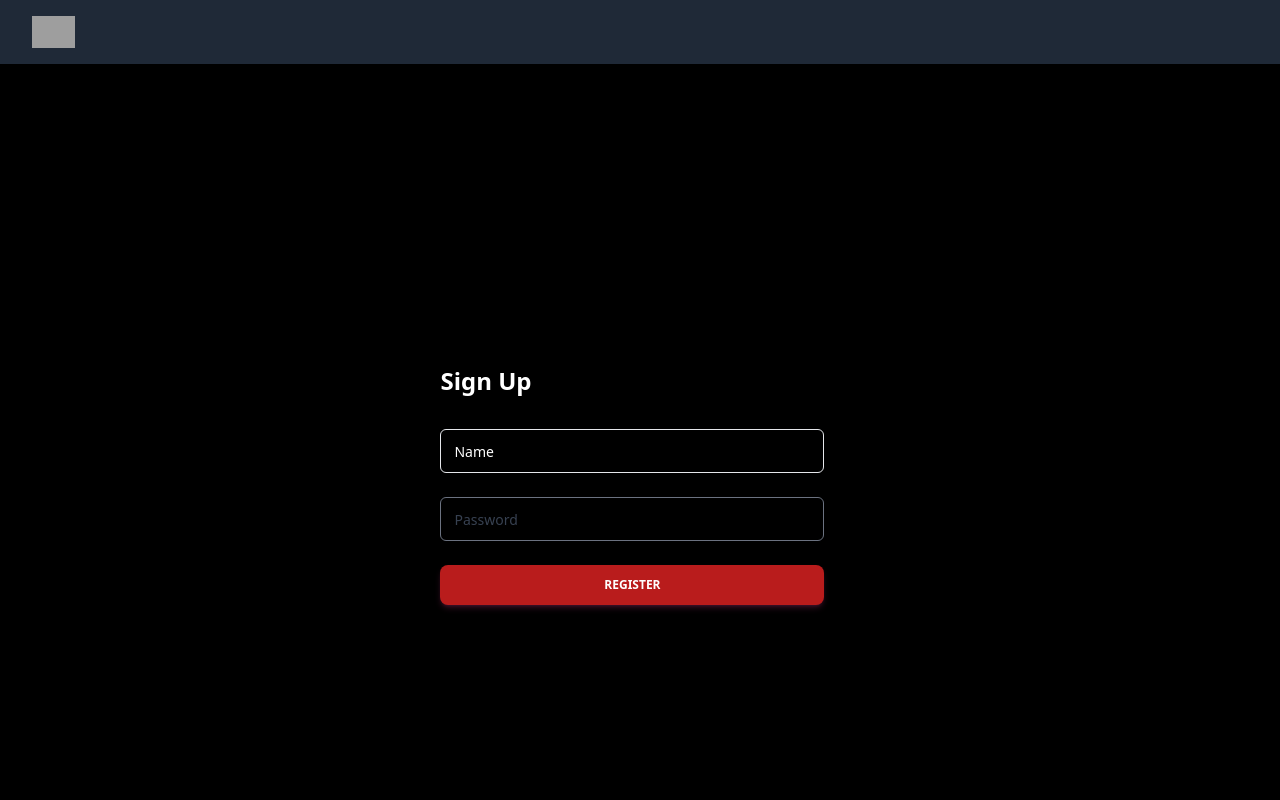
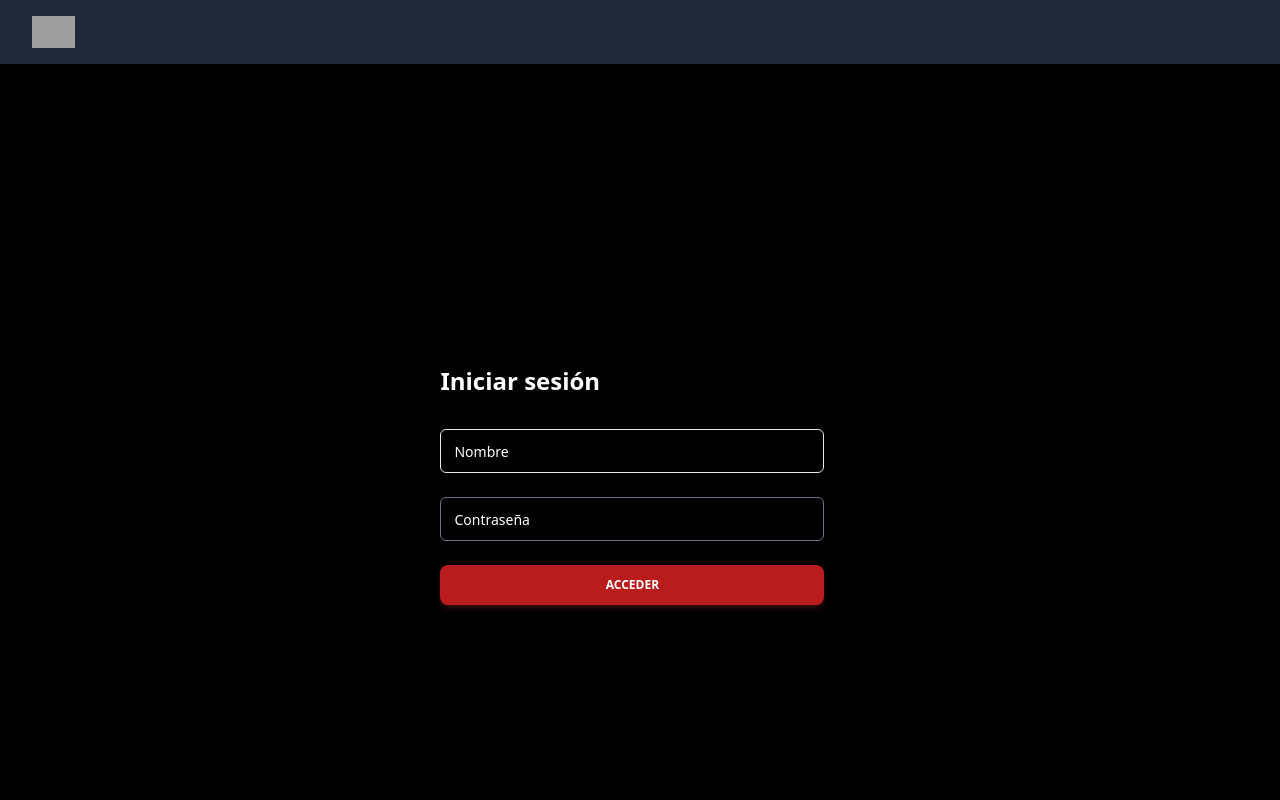
Before and after one commit to Sergi145/films_app, an Angular app: page / in a window 1280 px wide. Shown: the top 800 px of the page. Built offline with nearby package versions, Linux system fonts and the light colour scheme; grey boxes are pictures that could not be loaded.

Commit message:
ADD guards part 2

```diff
--- a/src/app/app-routing.module.ts
+++ b/src/app/app-routing.module.ts
@@ -1,7 +1,8 @@
 import { NgModule } from '@angular/core';
 import { RouterModule, Routes } from '@angular/router';
-import {canActivateGuard, canMatchGuard} from "./auth/auth.guard";
 import {LoginPageComponent} from "./pages/login-page/login-page.component";
+import {canMatchGuard} from "./auth/auth.guard";
+
 
 
 // TODO: LazyLoad.
@@ -13,7 +14,7 @@ const routes: Routes = [
   {
     path: 'home',
     loadChildren: () => import('./pages/home-page/home-page.module').then(m => m.HomePageModule),
-    canMatch: [canMatchGuard] //Anclamos la función del canMatch
+
   },
   {
     path: '**',
--- a/src/app/component/film-list/film-list.component.ts
+++ b/src/app/component/film-list/film-list.component.ts
@@ -12,14 +12,14 @@ export class FilmListComponent {
   @Input() TrendingResult: Film[] = [];
   public genres: Genre[] = [];
   public genresFilm: GenderFilm[] = [];
-  public genderId:any;
+  public genderId:number | null = null;
   @Output() genderSelected = new EventEmitter<number>();
 
-  recibeData($event: any) {
+  recibeData($event: Film[]) {
     this.TrendingResult = $event;
   }
 
-  recibeGender($event: any) {
+  recibeGender($event: number) {
     this.genderId = $event;
     console.log('generoids  '+this.genderId);
     this.genderSelected.emit(this.genderId);
--- a/src/app/component/select-filter/select-filter.component.ts
+++ b/src/app/component/select-filter/select-filter.component.ts
@@ -13,7 +13,7 @@ export class SelectFilterComponent {
   @Input() genres: Genre[] = [];
   @Input() genresFilm: GenderFilm[] = [];
   @Output() sendmov = new EventEmitter<Film[]>();
-  @Output() sendGenre = new EventEmitter<any>;
+  @Output() sendGenre = new EventEmitter<any>();
 
   constructor(private movieService: MovieApiServiceService) {}
 
--- a/src/app/pages/detail-movie-page/detail-movie-page.component.ts
+++ b/src/app/pages/detail-movie-page/detail-movie-page.component.ts
@@ -3,6 +3,8 @@ import { MovieApiServiceService } from '../../service/movie-api-service.service'
 import { Location } from '@angular/common';
 import { ActivatedRoute, Router } from '@angular/router';
 import {SpinerServiceService} from "../../service/spiner-service.service";
+import {Film} from "../../interfaces/film.interface";
+
 
 @Component({
   selector: 'app-detail-movie-page',
@@ -12,7 +14,7 @@ import {SpinerServiceService} from "../../service/spiner-service.service";
 export class DetailMoviePageComponent implements OnInit {
   private readonly serviceSniper = inject(SpinerServiceService);
   private readonly service = inject(MovieApiServiceService);
-  movieDetail: any;
+  movieDetail:any;
 
   constructor(private router: ActivatedRoute, private location: Location) {}
 
--- a/src/app/pages/home-page/home-page.component.ts
+++ b/src/app/pages/home-page/home-page.component.ts
@@ -17,7 +17,7 @@ export class HomePageComponent implements OnInit {
 
   currentPage: number = 1;
   totalPages: number = 0;
-  selectedGenreId: any;
+  selectedGenreId!: number;
 
   ngOnInit() {
     this.bannerFilm();
@@ -34,8 +34,6 @@ export class HomePageComponent implements OnInit {
   trendingData(page: number, genreId:number) {
     this.serviceSniper.show();
     const genreFilter= genreId || 28;
-    //TODO
-    //conseguir el valor del combo
     this.service.getAllMoviesByGenres(genreFilter,page).subscribe((res) => {
       this.trendingMovieResult = res.results;
       this.totalPages = res.total_pages;
--- a/src/app/pages/home-page/home-routing.module.ts
+++ b/src/app/pages/home-page/home-routing.module.ts
@@ -2,7 +2,8 @@ import { NgModule } from '@angular/core';
 import { RouterModule, Routes } from '@angular/router';
 import { HomePageComponent } from './home-page.component';
 import {DetailMoviePageComponent} from "../detail-movie-page/detail-movie-page.component";
-import {canActivateGuard, canMatchGuard} from "../../auth/auth.guard";
+import {canMatchGuard} from "../../auth/auth.guard";
+
 
 
 const routes: Routes = [
--- a/src/app/pages/login-page/login-page.component.css
+++ b/src/app/pages/login-page/login-page.component.css
@@ -0,0 +1,3 @@
+input:focus {
+  box-shadow: none;
+}
--- a/src/app/pages/login-page/login-page.component.html
+++ b/src/app/pages/login-page/login-page.component.html
@@ -6,46 +6,46 @@
     <h4
       class="block font-sans text-2xl font-semibold leading-snug tracking-normal text-white antialiased"
     >
-      Sign Up
+      Iniciar sesión
     </h4>
 
     <form [formGroup]= "myForm" (ngSubmit)="onSave()" class="mt-8 mb-2 w-80 max-w-screen-lg sm:w-96">
       <div class="mb-4 flex flex-col gap-6">
         <div class="relative h-11 w-full min-w-[200px]">
           <input
-            class="h-full w-full rounded-md border placeholder-shown:border bg-transparent px-3 py-3 font-sans text-sm font-normal outline outline-0 transition-all peer border-blue-gray-200 text-white placeholder-shown:border-blue-gray-200 placeholder-shown:border-t-blue-gray-200 focus:border-2 focus:border-pink-500 focus:border-t-transparent focus:outline-0 disabled:bg-blue-gray-50 disabled:border-0"
+            class="h-full w-full rounded-md border placeholder-shown:border bg-transparent px-3 py-3 font-sans text-sm font-normal outline outline-0 transition-all peer border-blue-gray-200 text-white placeholder-shown:border-blue-gray-200 placeholder-shown:border-t-blue-gray-200 focus:border-2 focus:border-red-700 focus:border-t-transparent focus:outline-0 disabled:bg-blue-gray-50 disabled:border-0"
             placeHolder=" "
             formControlName="name"
           />
           <label
-            class="before:content[' '] after:content[' '] pointer-events-none absolute left-0 -top-1.5 flex h-full w-full select-none text-[11px] font-normal leading-tight text-white transition-all before:pointer-events-none before:mt-[6.5px] before:mr-1 before:box-border before:block before:h-1.5 before:w-2.5 before:rounded-tl-md before:border-t before:border-l before:border-blue-gray-200 before:transition-all after:pointer-events-none after:mt-[6.5px] after:ml-1 after:box-border after:block after:h-1.5 after:w-2.5 after:flex-grow after:rounded-tr-md after:border-t after:border-r after:border-blue-gray-200 after:transition-all peer-placeholder-shown:text-sm peer-placeholder-shown:leading-[4.1] peer-placeholder-shown:text-blue-gray-500 peer-placeholder-shown:before:border-transparent peer-placeholder-shown:after:border-transparent peer-focus:text-[11px] peer-focus:leading-tight peer-focus:text-pink-500 peer-focus:before:border-t-2 peer-focus:before:border-l-2 peer-focus:before:!border-pink-500 peer-focus:after:border-t-2 peer-focus:after:border-r-2 peer-focus:after:!border-pink-500 peer-disabled:text-transparent peer-disabled:before:border-transparent peer-disabled:after:border-transparent peer-disabled:peer-placeholder-shown:text-blue-gray-500"
+            class="before:content[' '] after:content[' '] pointer-events-none absolute left-0 -top-1.5 flex h-full w-full select-none text-[11px] font-normal leading-tight text-white transition-all before:pointer-events-none before:mt-[6.5px] before:mr-1 before:box-border before:block before:h-1.5 before:w-2.5 before:rounded-tl-md before:border-t before:border-l before:border-blue-gray-200 before:transition-all after:pointer-events-none after:mt-[6.5px] after:ml-1 after:box-border after:block after:h-1.5 after:w-2.5 after:flex-grow after:rounded-tr-md after:border-t after:border-r after:border-blue-gray-200 after:transition-all peer-placeholder-shown:text-sm peer-placeholder-shown:leading-[4.1] peer-placeholder-shown:text-blue-gray-500 peer-placeholder-shown:before:border-transparent peer-placeholder-shown:after:border-transparent peer-focus:text-[11px] peer-focus:leading-tight peer-focus:text-red-700 peer-focus:before:border-t-2 peer-focus:before:border-l-2 peer-focus:before:!border-red-500 peer-focus:after:border-t-2 peer-focus:after:border-r-2 peer-focus:after:!border-red-700 peer-disabled:text-transparent peer-disabled:before:border-transparent peer-disabled:after:border-transparent peer-disabled:peer-placeholder-shown:text-blue-gray-500"
           >
-            Name
+            Nombre
           </label>
           <p class="text-red-700" *ngIf="isValidField('name')">{{getFieldError('name')}}</p>
         </div>
         <div class="relative h-11 w-full min-w-[200px]">
           <input
             type="password"
-            class="h-full w-full rounded-md border placeholder-shown:border bg-transparent px-3 py-3 font-sans text-sm font-normal outline outline-0 transition-all peer border-blue-gray-200 text-blue-gray-700 placeholder-shown:border-blue-gray-200 placeholder-shown:border-t-blue-gray-200 focus:border-2 focus:border-pink-500 focus:border-t-transparent focus:outline-0 disabled:bg-blue-gray-50 disabled:border-0"
+            class="h-full w-full rounded-md border placeholder-shown:border bg-transparent px-3 py-3 font-sans text-sm font-normal outline outline-0 transition-all peer border-blue-gray-200 text-white placeholder-shown:border-blue-gray-200 placeholder-shown:border-t-blue-gray-200 focus:border-2 focus:border-red-700 focus:border-t-transparent focus:outline-0 disabled:bg-blue-gray-50 disabled:border-0"
             placeHolder=" "
             formControlName="password"
           />
           <label
-            class="before:content[' '] after:content[' '] pointer-events-none absolute left-0 -top-1.5 flex h-full w-full select-none text-[11px] font-normal leading-tight text-blue-gray-400 transition-all before:pointer-events-none before:mt-[6.5px] before:mr-1 before:box-border before:block before:h-1.5 before:w-2.5 before:rounded-tl-md before:border-t before:border-l before:border-blue-gray-200 before:transition-all after:pointer-events-none after:mt-[6.5px] after:ml-1 after:box-border after:block after:h-1.5 after:w-2.5 after:flex-grow after:rounded-tr-md after:border-t after:border-r after:border-blue-gray-200 after:transition-all peer-placeholder-shown:text-sm peer-placeholder-shown:leading-[4.1] peer-placeholder-shown:text-blue-gray-500 peer-placeholder-shown:before:border-transparent peer-placeholder-shown:after:border-transparent peer-focus:text-[11px] peer-focus:leading-tight peer-focus:text-pink-500 peer-focus:before:border-t-2 peer-focus:before:border-l-2 peer-focus:before:!border-pink-500 peer-focus:after:border-t-2 peer-focus:after:border-r-2 peer-focus:after:!border-pink-500 peer-disabled:text-transparent peer-disabled:before:border-transparent peer-disabled:after:border-transparent peer-disabled:peer-placeholder-shown:text-blue-gray-500"
+            class="before:content[' '] after:content[' '] pointer-events-none absolute left-0 -top-1.5 flex h-full w-full select-none text-[11px] font-normal leading-tight text-white transition-all before:pointer-events-none before:mt-[6.5px] before:mr-1 before:box-border before:block before:h-1.5 before:w-2.5 before:rounded-tl-md before:border-t before:border-l before:border-blue-gray-200 before:transition-all after:pointer-events-none after:mt-[6.5px] after:ml-1 after:box-border after:block after:h-1.5 after:w-2.5 after:flex-grow after:rounded-tr-md after:border-t after:border-r after:border-blue-gray-200 after:transition-all peer-placeholder-shown:text-sm peer-placeholder-shown:leading-[4.1] peer-placeholder-shown:text-blue-gray-500 peer-placeholder-shown:before:border-transparent peer-placeholder-shown:after:border-transparent peer-focus:text-[11px] peer-focus:leading-tight peer-focus:text-red-700 peer-focus:before:border-t-2 peer-focus:before:border-l-2 peer-focus:before:!border-red-500 peer-focus:after:border-t-2 peer-focus:after:border-r-2 peer-focus:after:!border-red-700 peer-disabled:text-transparent peer-disabled:before:border-transparent peer-disabled:after:border-transparent peer-disabled:peer-placeholder-shown:text-blue-gray-500"
           >
-            Password
+            Contraseña
           </label>
           <p class="text-red-700" *ngIf="isValidField('password')">{{getFieldError('password')}}</p>
         </div>
       </div>
       <button
-        class="mt-6 block w-full select-none rounded-lg bg-red-700 px-6 py-3 text-center align-middle font-sans text-xs font-bold uppercase text-white shadow-md shadow-pink-500/20 transition-all hover:shadow-lg hover:shadow-pink-500/40 focus:opacity-[0.85] focus:shadow-none active:opacity-[0.85] active:shadow-none disabled:pointer-events-none disabled:opacity-50 disabled:shadow-none"
+        class="mt-6 block w-full select-none rounded-lg bg-red-700 px-6 py-3 text-center align-middle font-sans text-xs font-bold uppercase text-white shadow-md shadow-red-500/20 transition-all hover:shadow-lg hover:shadow-red-500/40 focus:opacity-[0.85] focus:shadow-none active:opacity-[0.85] active:shadow-none disabled:pointer-events-none disabled:opacity-50 disabled:shadow-none"
         type="submit"
         data-ripple-light="true"
         (click)="login()"
       >
-        Register
+        Acceder
       </button>
     </form>
     <div *ngIf="loginError">
```
Also changed, not shown: src/app/auth/auth.guard.ts (+17 -14 lines).
